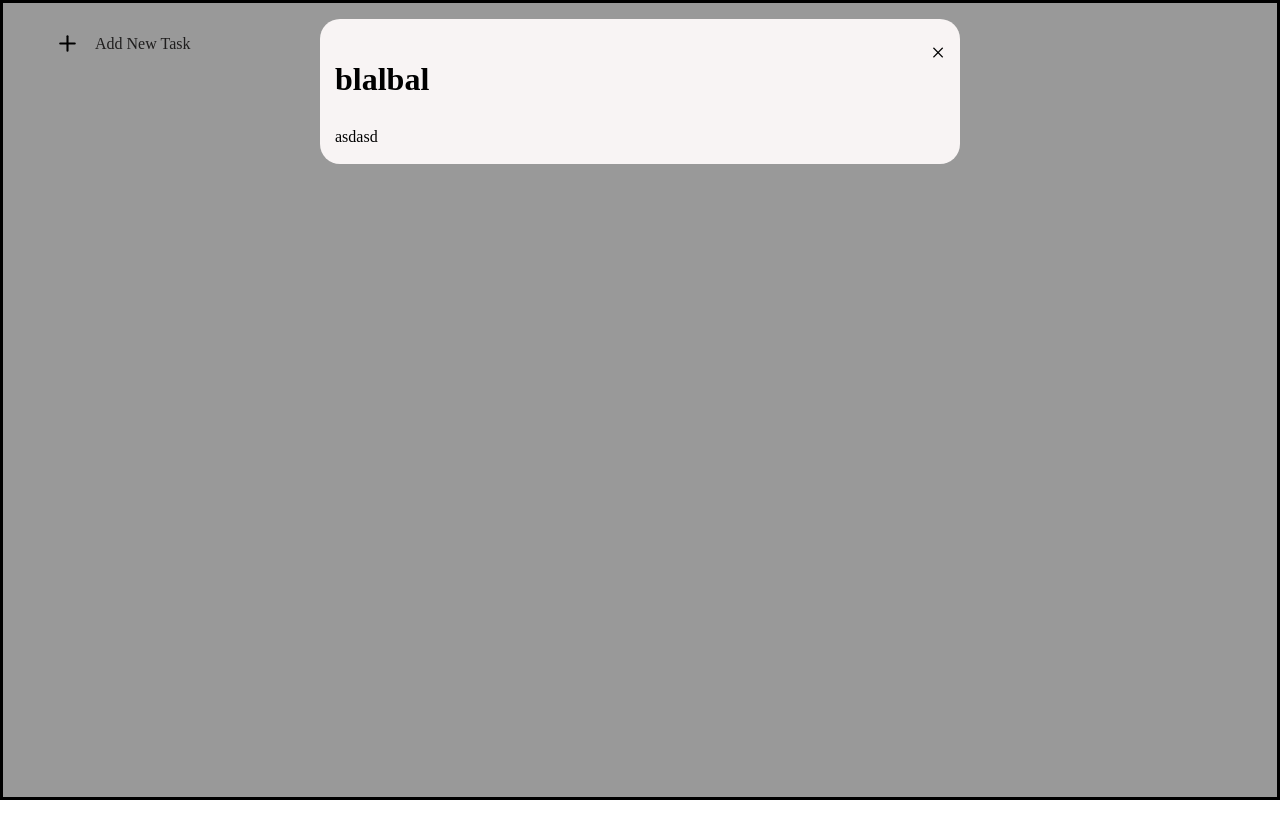
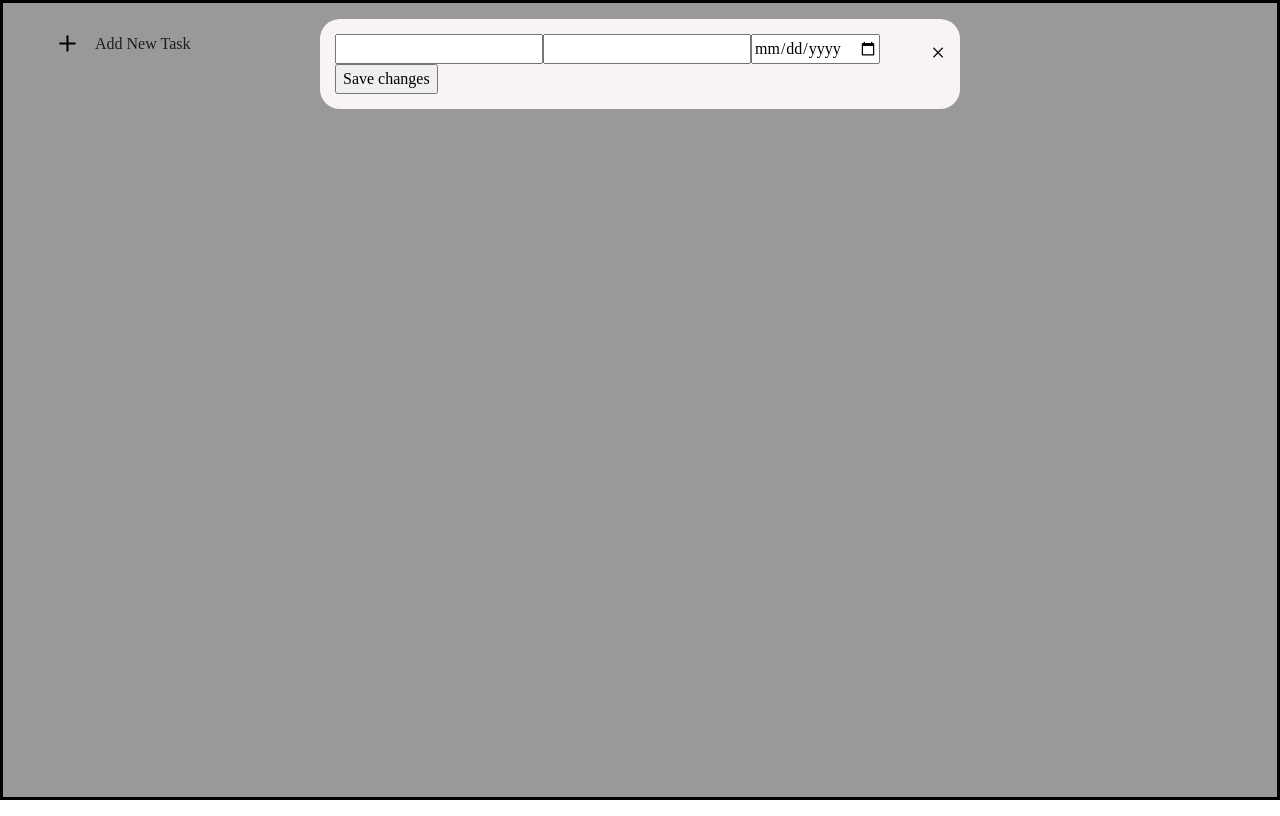
Before and after one commit to AdrianStelm/todolist, a React (Create React App) app: page / in a window 1280 px wide. Both pictures are taken after a click on the button "Add New Task". Built offline with nearby package versions, Linux system fonts and the light colour scheme.

Commit message:
add create operation for task

```diff
--- a/src/components/Button.jsx
+++ b/src/components/Button.jsx
@@ -1,7 +1,7 @@
 import './Button.scss'
 
-export default function Button({ type = '', children, onOpen}) {
+export default function Button({ kind = '', children, onClick}) {
     return (
-        <button type="button" className={`button${type}`} onClick={onOpen}>{children}</button>
+        <button type="button" className={`button${kind}`} onClick={onClick}>{children}</button>
     )
 }
--- /dev/null
+++ b/src/components/Input.jsx
@@ -0,0 +1,7 @@
+import './Input.scss'
+
+export default function Input({ kind='', type, value, onChange}) {
+    return (
+        <input type={`${type}`} className={`input${kind}`} value={value} onChange={onChange} />
+    )
+}
--- a/src/components/ModalWindow.jsx
+++ b/src/components/ModalWindow.jsx
@@ -1,12 +1,16 @@
 import './ModalWindow.scss'
+import Input from './Input'
+import Button from './Button'
 
-export default function ModalWindow({onClose}) {
+export default function ModalWindow({onClose, title, setTitle, description, setDescription, dueDate, setDueDate, onSave}) {
     return (
         <dialog className="modal-window">
             <div className="modal-content">
                 <span className='close-icon' onClick={onClose}>&times;</span>
-                <h1>blalbal</h1>
-                <p>asdasd</p>
+                <Input type='text' kind='_title' value={title} onChange={(e) => setTitle(e.target.value)} ></Input>
+                <Input type='text' kind='_description' value={description} onChange={(e) => setDescription(e.target.value)}></Input>
+                <Input type='date' kind='_date' value={dueDate} onChange={(e) => setDueDate(e.target.value)}></Input>
+                <Button type='_save-changes' onClick={onSave}>Save changes</Button>
             </div>
         </dialog>
     )
--- a/src/features/TaskList.jsx
+++ b/src/features/TaskList.jsx
@@ -6,6 +6,9 @@ import ModalWindow from "../components/ModalWindow";
 
 function TaskList() {
     const [isOpen, setOpen] = useState(false);
+    const [title, setTitle] = useState('');
+    const [desciption, setDescription] = useState('');
+    const [dueDate, setDueDate] = useState('');
 
     const openWindow = () => {
         setOpen(true)
@@ -15,21 +18,36 @@ function TaskList() {
         setOpen(false)
     }
 
+    function createTask(title, description, dueDate) {
+        return {
+          title,
+          description,
+          dueDate,
+          isDone: false
+        };
+    }
+
+    function saveTask(){
+        const task = createTask(title, desciption, dueDate);
+        const updatedTasks = [...existingTasks, task];
+        localStorage.setItem("tasks", JSON.stringify(updatedTasks));
+        setTitle('')
+        setDescription('')
+        setDueDate('')
+        closeWindow()
+    }
+
+
     const existingTasks = JSON.parse(localStorage.getItem("tasks")) || [];
-    const task = {
-        title:'title',
-        desciption:'lorem ipsum jsdnfisudnfisnidfnk',
-        dueDate: new Date(),
-        isDone: false
-    }
+
     localStorage.setItem("tasks", JSON.stringify(existingTasks));
 
     return (
         <ul>
-            <Button type="_create-task" onOpen={openWindow}> <span className="icon"></span>Add New Task</Button>
-            {isOpen ? <ModalWindow onClose={closeWindow}/> : null}
+            <Button kind="_create-task" onClick={openWindow}> <span className="icon"></span>Add New Task</Button>
+            {isOpen ? <ModalWindow onClose={closeWindow} title={title} setTitle={setTitle} desciption={desciption} setDescription={setDescription} dueDate={dueDate} setDueDate={setDueDate} onSave={saveTask}/> : null}
             {existingTasks.map((value, index) => (
-                <Task title={value.title} description={value.desciption} dueDate={value.dueDate} isDone={value.isDone} key={index} />
+                <Task title={value.title} description={value.description} dueDate={value.dueDate} isDone={value.isDone} key={index} />
             ))}
         </ul>
 
```
Also changed, not shown: src/components/Input.scss (added).
